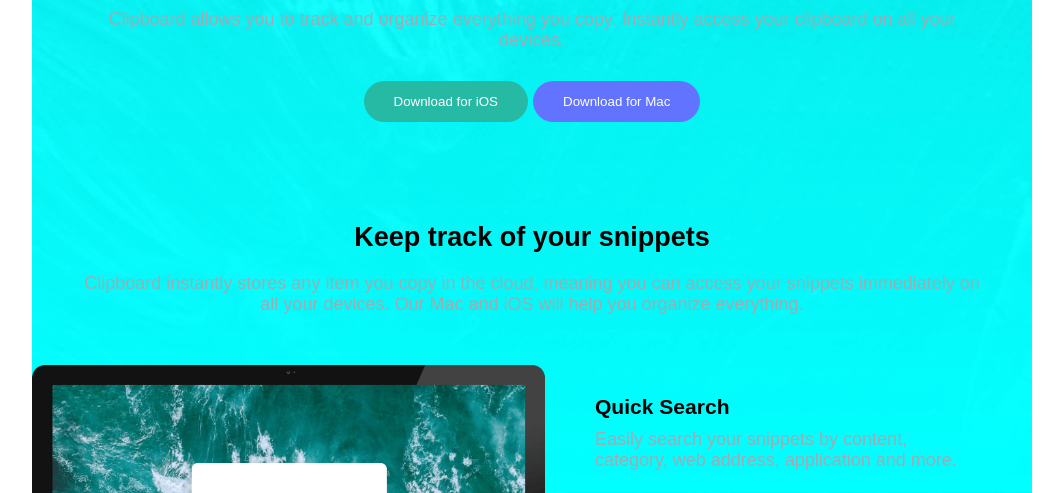
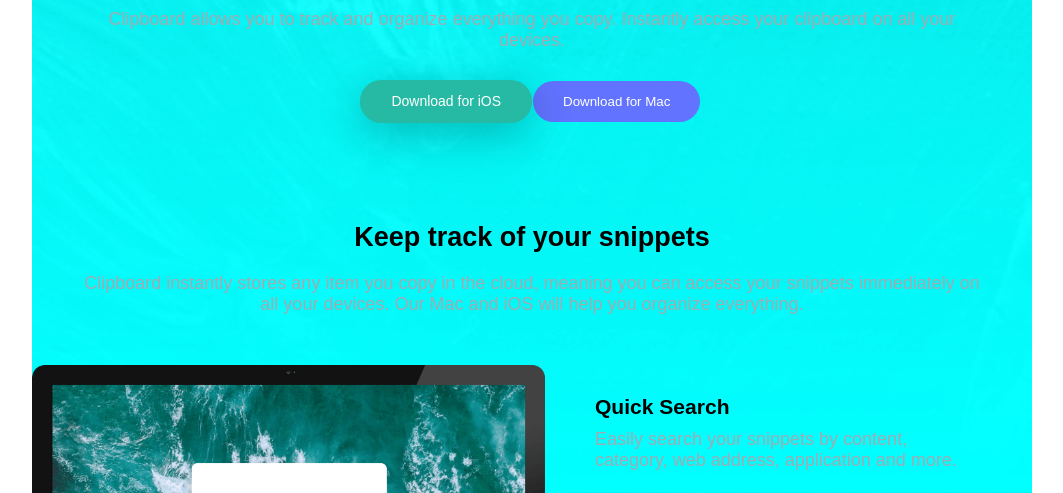
Before and after one commit to Doubting-Thomas/clipboard-landing-page, a plain HTML site: page clipboard-page/index.html in a window 1280 px wide. In both pictures the pointer is over the button "Download for iOS". Shown: the part 307-800 px from the top of the page, without its empty margins (108-1171 px from the left). Drawn offline with Linux system fonts and the light colour scheme; a web font is replaced by a local one.

Commit message:
added some interactive elements for buttons

```diff
--- a/clipboard-page/style.css
+++ b/clipboard-page/style.css
@@ -32,11 +32,8 @@ body {
   background-repeat: no-repeat;
   background-size: cover;
   background-attachment: fixed;
+  transition: all 0.3s;
 }
-
-/* .header-intro {
-  text-align: center;
-} */
 
 .header-intro > * {
   margin-bottom: 3rem;
@@ -64,14 +61,33 @@ body {
   color: #fff;
   font-family: inherit;
   cursor: pointer;
+  transition: all 0.3s;
 }
 
 .btn--green {
   background-color: var(--color-primary-1);
 }
 
+.btn--green:hover {
+  box-shadow: 0 1rem 4rem rgba(0, 0, 0, 0.25);
+  transform: scale(1.05);
+}
+
+.btn--green:active {
+  transform: scale(1);
+}
+
 .btn--blue {
   background-color: var(--color-primary-2);
+}
+
+.btn--blue:hover {
+  box-shadow: 0 1rem 4rem rgba(0, 0, 0, 0.25);
+  transform: scale(1.05);
+}
+
+.btn--blue:active {
+  transform: scale(1);
 }
 
 .buttons {
```
